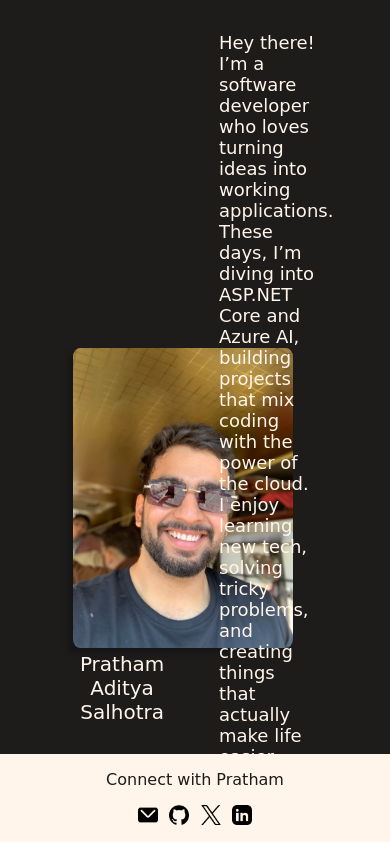
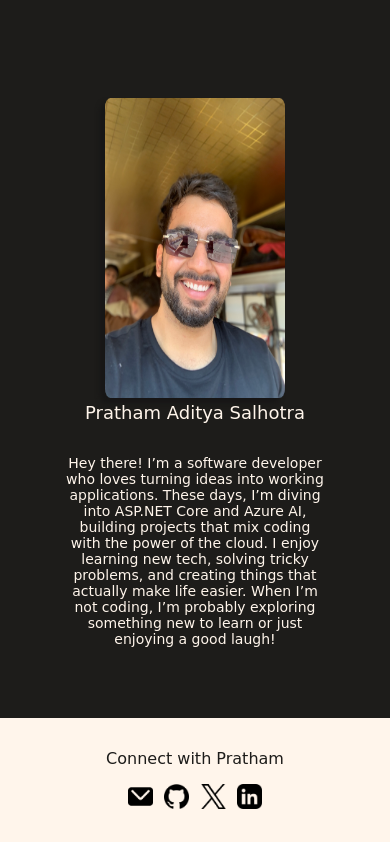
Before and after one commit to PrathamAditya/PersonalWebsite, a plain HTML site: page index.html in a window 390 px wide. Shown: the top 842 px of the page. Drawn offline with Linux system fonts and the light colour scheme; a script that the page names is missing.

Commit message:
Commit to add responsiveness to the webpage

```diff
--- a/styles.css
+++ b/styles.css
@@ -69,11 +69,64 @@ body {
     height: 90px;
 }
 
-/*
-#mail:hover {
-    transform: 1.2;
-} */
-
 .footer-div {
     position: 50%;
 }
+
+/* Tablet Screens (Below 1024px) */
+@media (max-width: 1024px) {
+    .main {
+        gap: 2rem;
+    }
+
+    .child {
+        width: 40%;
+    }
+}
+
+/* Mobile Screens (Below 768px) */
+@media (max-width: 768px) {
+    .main {
+        flex-direction: column;
+        /* Stack elements vertically */
+        align-items: center;
+        margin-bottom: 100px;
+    }
+
+    .child {
+        width: 80%;
+        /* Make sections take most of the width */
+        text-align: center;
+    }
+
+    .div-second {
+        text-align: center;
+        font-size: 16px;
+    }
+
+    .footer {
+        height: auto;
+        padding: 15px 0;
+    }
+
+    .footer-image {
+        width: 25px;
+        /* Slightly bigger for mobile touch */
+    }
+}
+
+/* Very Small Screens (Below 480px) */
+@media (max-width: 480px) {
+    .image {
+        width: 180px;
+    }
+
+    .image-name {
+        font-size: 18px;
+    }
+
+    .div-second {
+        font-size: 14px;
+        padding: 0 10px;
+    }
+}
```
Also changed, not shown: index.html (+0 -1 lines).
